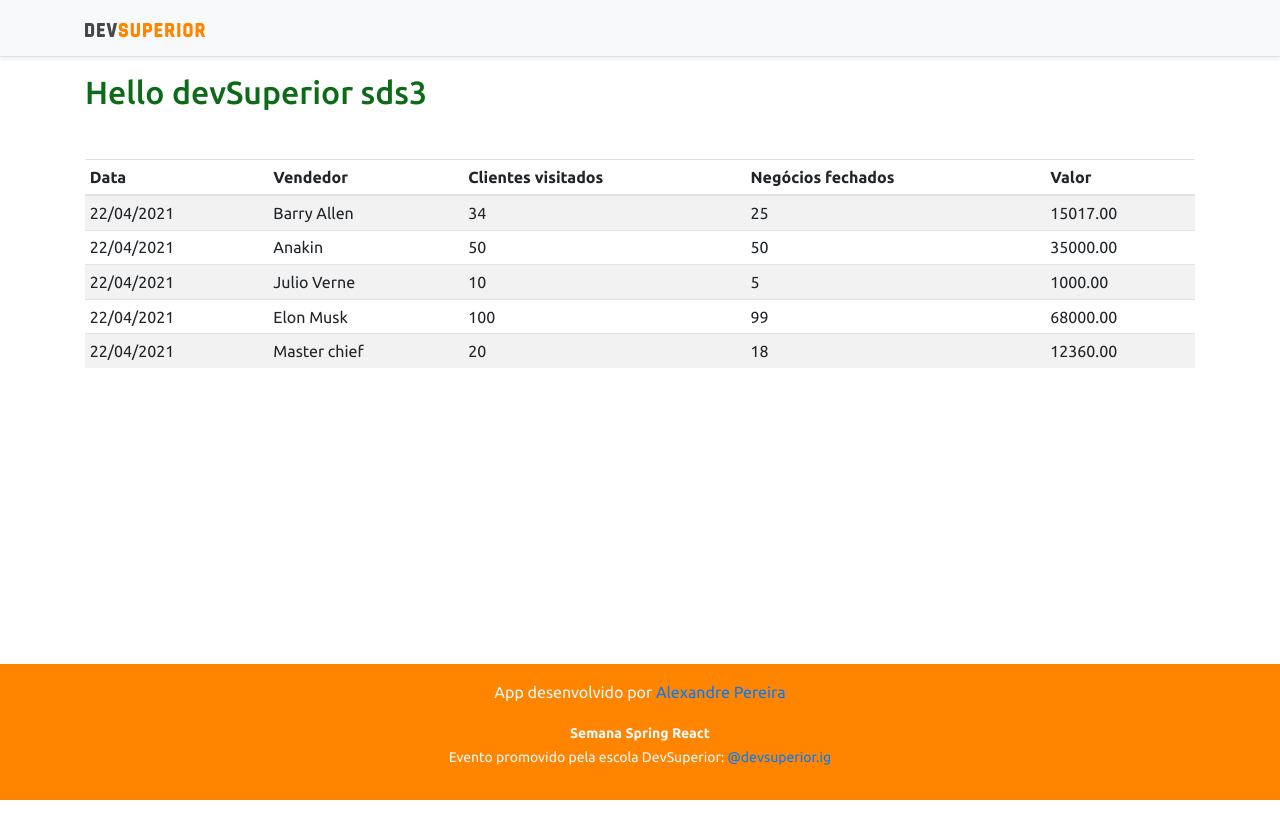
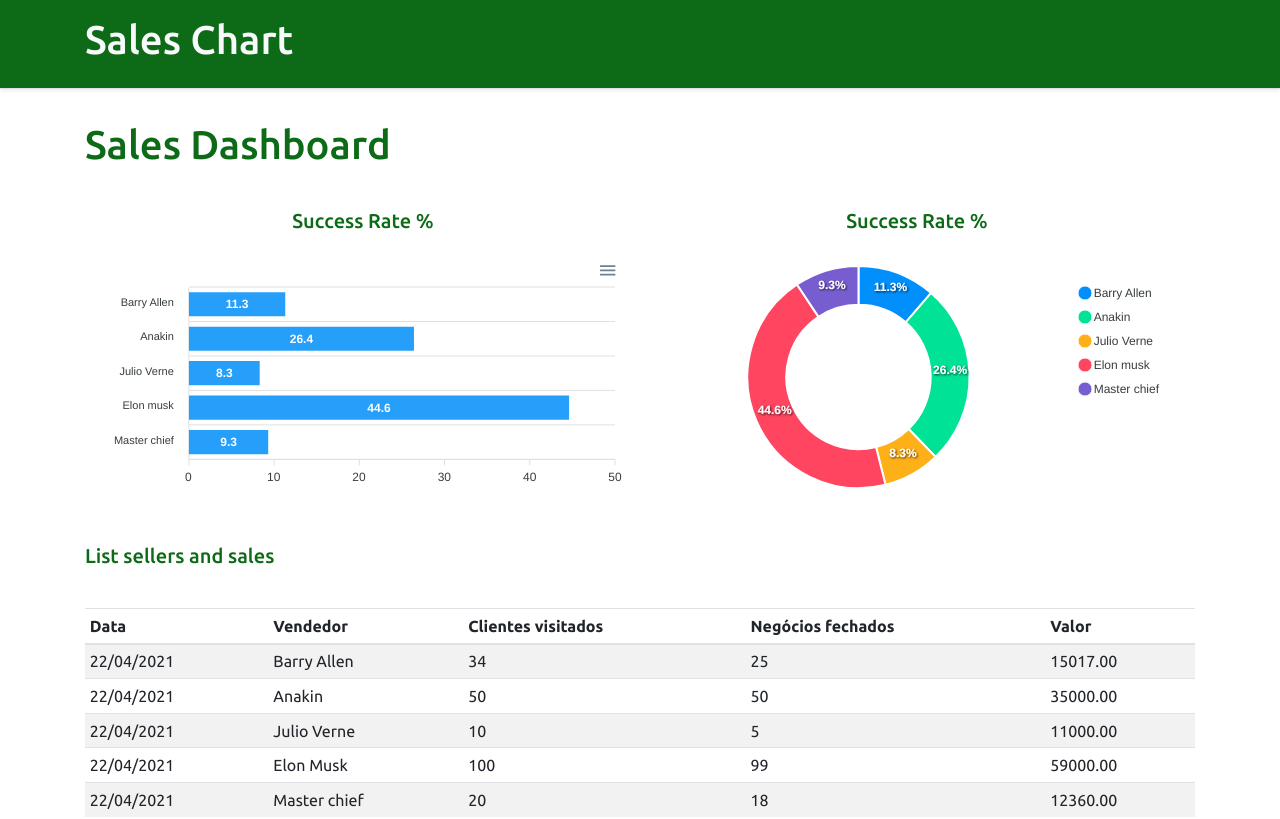
Before and after one commit to Apdo3939/sds3ChartSales, a React (Create React App) app in the folder frontend/: page / in a window 1280 px wide. Shown: the top 819 px of the page. Built offline with nearby package versions, Linux system fonts and the light colour scheme.

Commit message:
Static charts

```diff
--- a/frontend/package.json
+++ b/frontend/package.json
@@ -12,10 +12,12 @@
     "@types/node": "^12.0.0",
     "@types/react": "^17.0.0",
     "@types/react-dom": "^17.0.0",
+    "apexcharts": "^3.26.1",
     "bootstrap": "^4.6.0",
     "jquery": "1.9.1",
     "popper.js": "^1.16.1",
     "react": "^17.0.2",
+    "react-apexcharts": "^1.3.9",
     "react-dom": "^17.0.2",
     "react-scripts": "4.0.3",
     "typescript": "^4.1.2",
--- a/frontend/src/App.tsx
+++ b/frontend/src/App.tsx
@@ -1,4 +1,6 @@
+import BarChart from 'components/barChart';
 import DataTable from 'components/dataTable';
+import DonutChart from 'components/donutChart';
 import Footer from 'components/footer';
 import NavBar from 'components/navBar';
 
@@ -6,11 +8,21 @@ function App() {
   return (
     <>
       <NavBar />
-      <div className="App">
-        <h2
-          className="text-primary container mb-5">
-          Hello devSuperior sds3
-        </h2>
+      <div className="container">
+        <h1 className="text-primary py-3">Sales Dashboard</h1>
+        <div className="row px-3">
+          <div className="col-sm-6">
+            <h5 className="text-primary text-center py-3">Success Rate %</h5>
+            <BarChart />
+          </div>
+          <div className="col-sm-6">
+            <h5 className="text-primary text-center py-3">Success Rate %</h5>
+            <DonutChart />
+          </div>
+        </div>
+        <div className="py-3">
+          <h5 className="text-primary py-3">List sellers and sales</h5>
+        </div>
         <DataTable />
       </div>
       <Footer />
--- a/frontend/src/assets/css/styles.css
+++ b/frontend/src/assets/css/styles.css
@@ -28,7 +28,7 @@ html, body {
 }
 
 .bg-primary {
-    background-color: var(--color-primary) !important;
+    background-color: var(--color-secondary) !important;
 }
 
 .text-primary {
--- /dev/null
+++ b/frontend/src/components/barChart/index.tsx
@@ -0,0 +1,36 @@
+import Chart from "react-apexcharts";
+
+const BarChart = () => {
+    const options = {
+        plotOptions: {
+            bar: {
+                horizontal: true,
+            }
+        },
+    };
+
+    const mockData = {
+        labels: {
+            categories: ['Barry Allen','Anakin', 'Julio Verne', 'Elon musk', 'Master chief']
+        },
+        series: [
+            {
+                name: "% Sucesso",
+                data: [11.3, 26.4, 8.3, 44.6, 9.3]
+            }
+        ]
+    };
+
+    return (
+        <div>
+            <Chart
+                options={{...options, xaxis:mockData.labels}}
+                series={mockData.series}
+                type="bar"
+                height="240"
+            />
+        </div>
+    );
+}
+
+export default BarChart;
--- a/frontend/src/components/dataTable/index.tsx
+++ b/frontend/src/components/dataTable/index.tsx
@@ -1,7 +1,7 @@
 
 const DataTable = () => {
     return (
-        <div className="table-responsive container">
+        <div className="table-responsive">
             <table className="table table-striped table-sm">
                 <thead>
                     <tr>
@@ -32,14 +32,14 @@ const DataTable = () => {
                         <td>Julio Verne</td>
                         <td>10</td>
                         <td>5</td>
-                        <td>1000.00</td>
+                        <td>11000.00</td>
                     </tr>
                     <tr>
                         <td>22/04/2021</td>
                         <td>Elon Musk</td>
                         <td>100</td>
                         <td>99</td>
-                        <td>68000.00</td>
+                        <td>59000.00</td>
                     </tr>
                     <tr>
                         <td>22/04/2021</td>
--- /dev/null
+++ b/frontend/src/components/donutChart/index.tsx
@@ -0,0 +1,26 @@
+import Chart from 'react-apexcharts';
+
+const DonutChart = () => {
+    const mockData = {
+        series: [15017, 35000, 11000, 59000, 12360],
+        labels: ['Barry Allen','Anakin', 'Julio Verne', 'Elon musk', 'Master chief']
+    }
+
+    const options = {
+        legend: {
+            show: true
+        }
+    }
+    return (
+        <div>
+            <Chart
+                options={{ ...options, labels: mockData.labels }}
+                series={mockData.series}
+                type="donut"
+                height="240"
+            />
+        </div>
+    );
+}
+
+export default DonutChart;
--- a/frontend/src/components/navBar/index.tsx
+++ b/frontend/src/components/navBar/index.tsx
@@ -1,11 +1,10 @@
-import ImgDsDark from 'assets/images/ds_dark.svg';
 
 const NavBar = () => {
     return (
-        <div className="d-flex flex-column flex-md-row align-items-center p-3 px-md-4 mb-3 bg-light border-bottom shadow-sm">
+        <div className="d-flex flex-column flex-md-row align-items-center p-3 px-md-4 mb-3 bg-primary border-bottom shadow-sm">
             <div className="container">
                 <nav className="my-2 my-md-0 mr-md-3">
-                    <img src={ImgDsDark} alt="DevSuperior" width="120" />
+                    <h1 className="text-light">Sales Chart</h1>
                 </nav>
             </div>
         </div>
```
Also changed, not shown: 1 other file (tests, documents, lock files or other folders).
